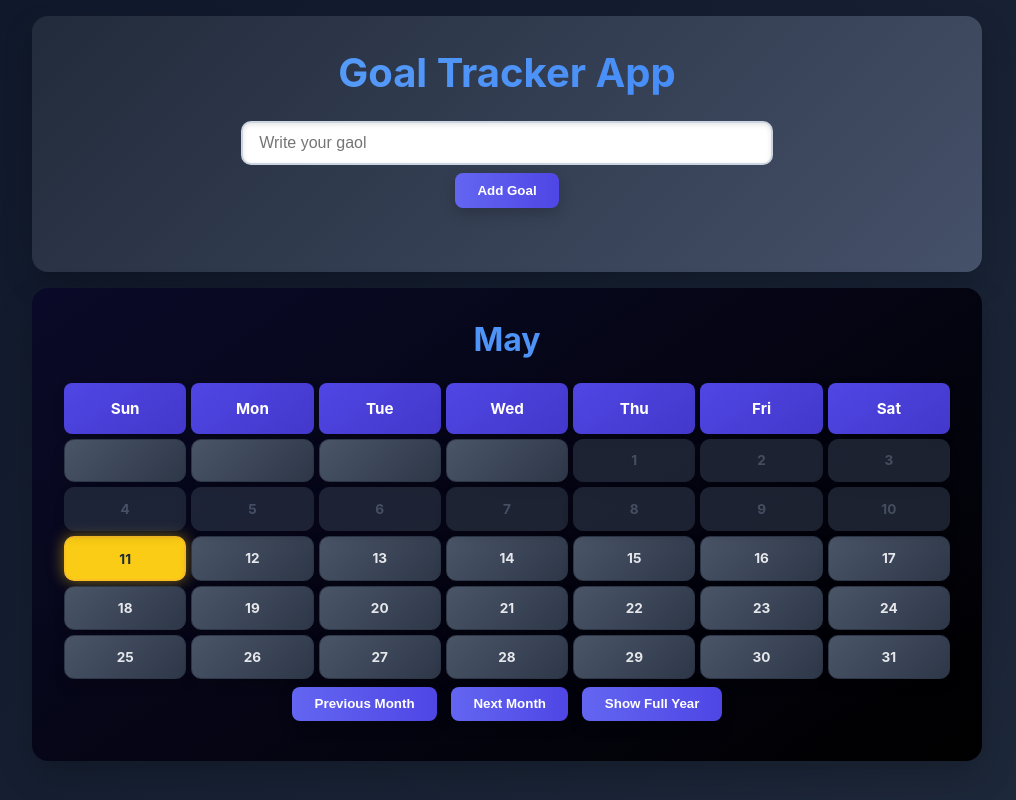
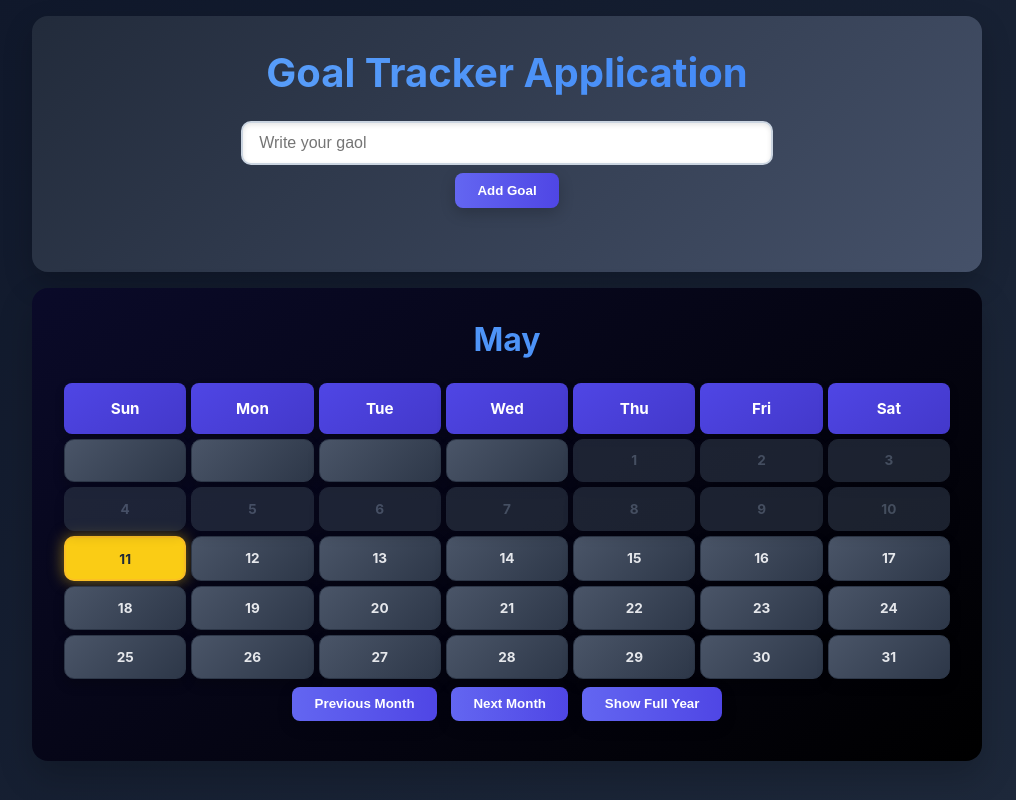
Before and after one commit to arsalan475/Practice-JavaScript, a plain HTML site: page index.html in a window 1280 px wide. Shown: the whole page, without its empty margins (133-1149 px from the left). Drawn offline with Linux system fonts and the light colour scheme.

Commit message:
checking

```diff
--- a/index.html
+++ b/index.html
@@ -16,7 +16,7 @@
       </div>
 
         <div class="home">
-            <h1>Goal Tracker App</h1>
+            <h1>Goal Tracker Application</h1>
             <div class="input-container">
                 <input type="text"  id="goal-input-field" class="goal-input-field" placeholder="Write your gaol">
 
```
